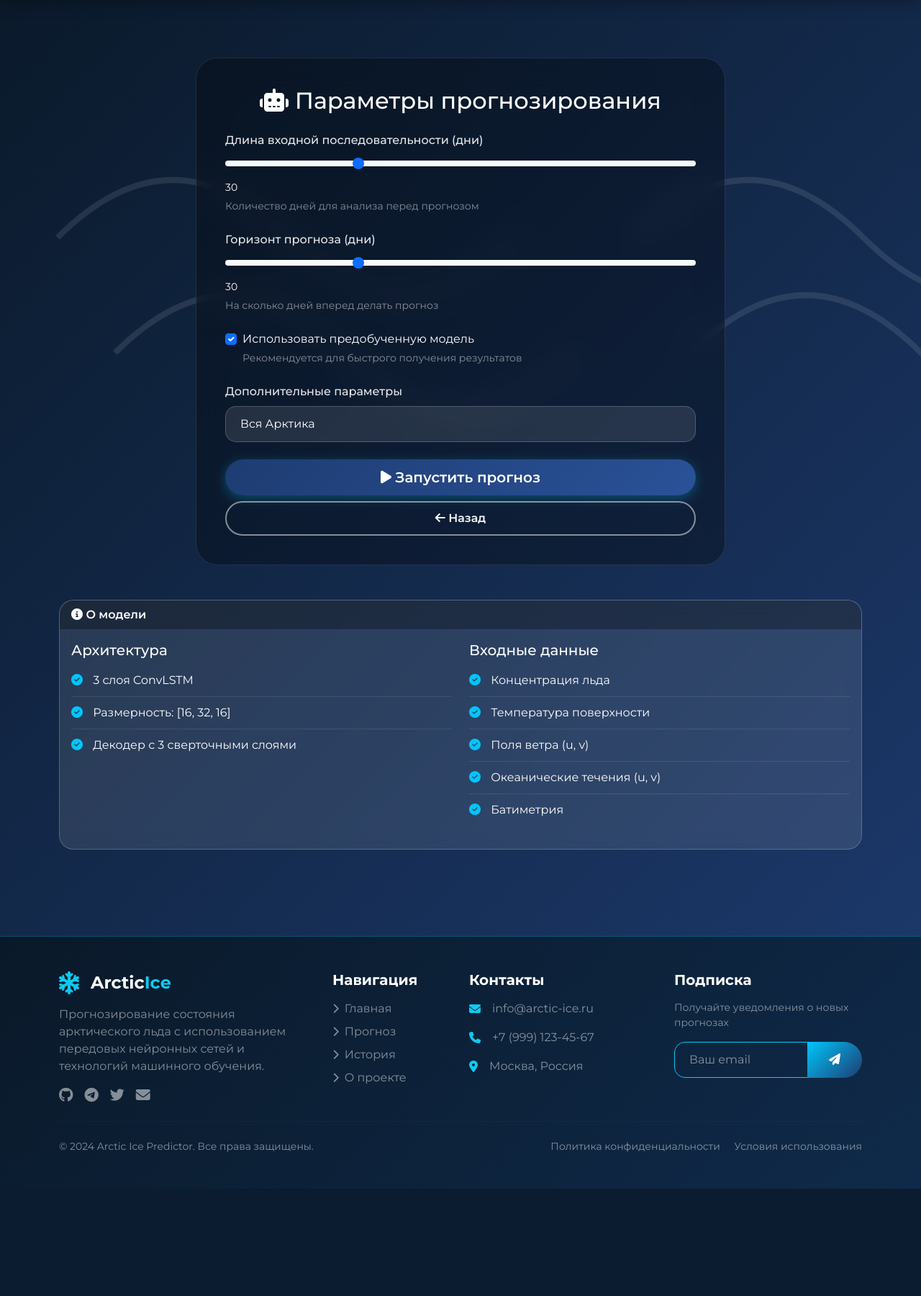
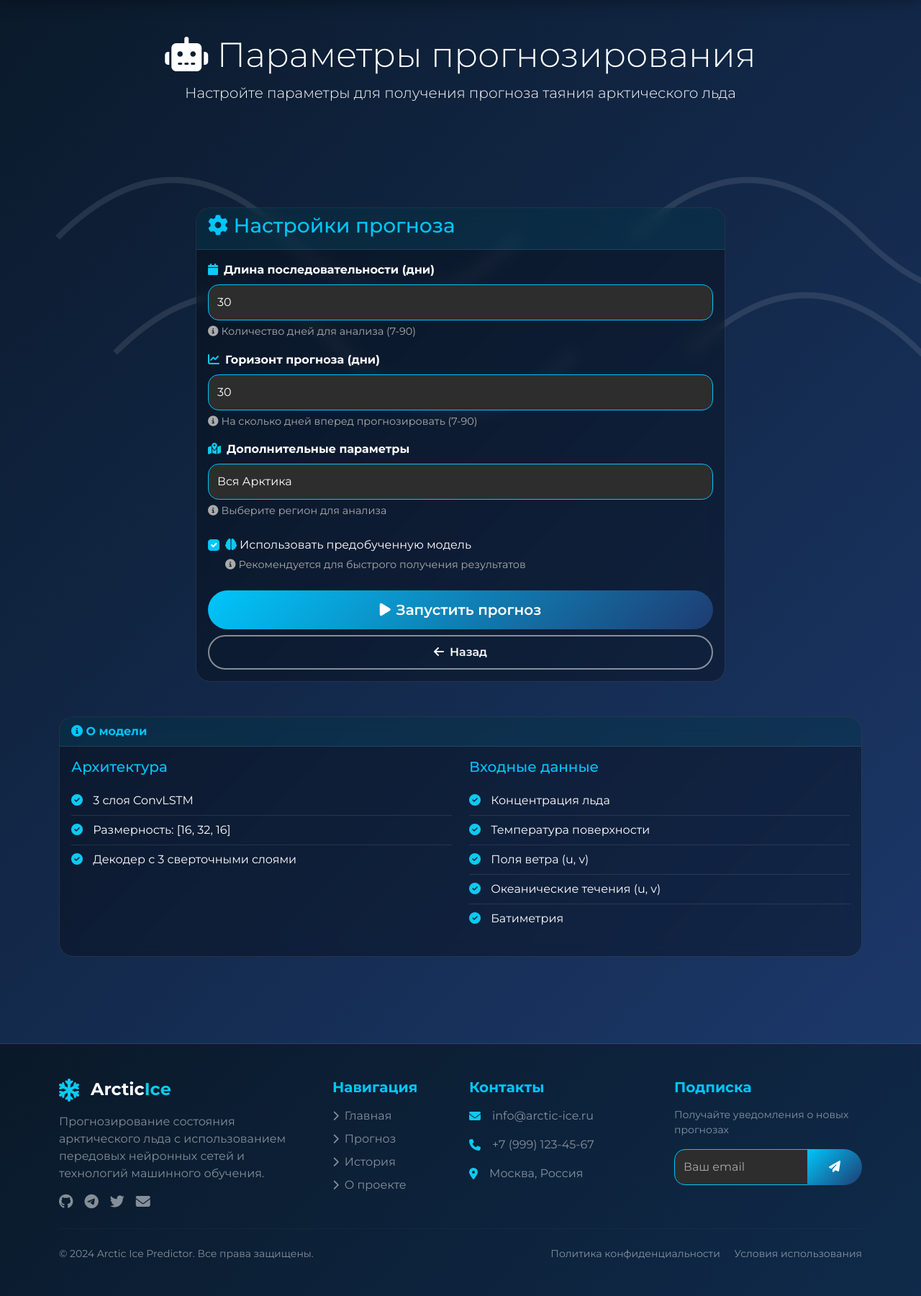
Before and after one commit to ValentinAnisimovVV/arctic-ice-predictor, a Django app: page /predict/ in a window 1280 px wide. Shown: the part 70-1870 px from the top of the page at 72% size. Before the commit the page ends 1721 px from the top, so only its background shows below. Run offline with Django 4.2, Linux system fonts and the light colour scheme.

```diff
--- a/predictor/templates/predictor/predict.html
+++ b/predictor/templates/predictor/predict.html
@@ -2,72 +2,105 @@
 
 {% extends 'predictor/base.html' %}
 
-{% block title %}{{ title }}{% endblock %}
+{% block title %}Прогноз - Arctic Ice Predictor{% endblock %}
+
+{% block hero %}
+<!-- Заголовок страницы прогноза -->
+<div class="hero-section text-center py-4">
+    <h1 class="display-5">
+        <i class="fas fa-robot"></i>
+        Параметры прогнозирования
+    </h1>
+    <p class="lead">
+        Настройте параметры для получения прогноза таяния арктического льда
+    </p>
+    <div class="buttons-to-info-spacing"></div>
+</div>
+{% endblock %}
 
 {% block content %}
 <div class="row">
     <div class="col-md-8 mx-auto">
-        <div class="prediction-form">
-            <h2 class="text-center mb-4">
-                <i class="fas fa-robot"></i>
-                Параметры прогнозирования
-            </h2>
-
+        <div class="card">
+            <div class="card-header">
+                <h3><i class="fas fa-cog"></i> Настройки прогноза</h3>
+            </div>
+            <div class="card-body">
                 <form method="post">
                     {% csrf_token %}
 
-                <div class="mb-4">
-                    <label class="form-label">Длина входной последовательности (дни)</label>
-                    <input type="range" class="form-range" min="7" max="90" step="1"
-                           id="sequenceLength" name="sequence_length" value="30"
-                           oninput="this.nextElementSibling.value = this.value">
-                    <output class="form-text text-white">30</output>
-                    <div class="form-text text-white-50">
-                        Количество дней для анализа перед прогнозом
+                    <div class="mb-3">
+                        <label for="sequenceLength" class="form-label text-white fw-bold">
+                            <i class="fas fa-calendar me-2 text-info"></i>Длина последовательности (дни)
+                        </label>
+                        <input type="number"
+                               class="form-control bg-dark text-white border-info"
+                               id="sequenceLength"
+                               name="sequence_length"
+                               value="30"
+                               min="7"
+                               max="90"
+                               style="background-color: #2d2d2d !important; color: white !important;">
+                        <div class="form-text text-info">
+                            <i class="fas fa-info-circle me-1"></i>Количество дней для анализа (7-90)
+                        </div>
+                    </div>
+
+                    <div class="mb-3">
+                        <label for="forecastHorizon" class="form-label text-white fw-bold">
+                            <i class="fas fa-chart-line me-2 text-info"></i>Горизонт прогноза (дни)
+                        </label>
+                        <input type="number"
+                               class="form-control bg-dark text-white border-info"
+                               id="forecastHorizon"
+                               name="forecast_horizon"
+                               value="30"
+                               min="7"
+                               max="90"
+                               style="background-color: #2d2d2d !important; color: white !important;">
+                        <div class="form-text text-info">
+                            <i class="fas fa-info-circle me-1"></i>На сколько дней вперед прогнозировать (7-90)
                         </div>
                     </div>
 
                     <div class="mb-4">
-                    <label class="form-label">Горизонт прогноза (дни)</label>
-                    <input type="range" class="form-range" min="7" max="90" step="1"
-                           id="forecastHorizon" name="forecast_horizon" value="30"
-                           oninput="this.nextElementSibling.value = this.value">
-                    <output class="form-text text-white">30</output>
-                    <div class="form-text text-white-50">
-                        На сколько дней вперед делать прогноз
+                        <label for="region" class="form-label text-white fw-bold">
+                            <i class="fas fa-map-marked-alt me-2 text-info"></i>Дополнительные параметры
+                        </label>
+                        <select class="form-select bg-dark text-white border-info"
+                                id="region"
+                                name="region"
+                                style="background-color: #2d2d2d !important; color: white !important;">
+                            <option value="arctic" class="bg-dark text-white">Вся Арктика</option>
+                            <option value="barents" class="bg-dark text-white">Баренцево море</option>
+                            <option value="kara" class="bg-dark text-white">Карское море</option>
+                            <option value="laptev" class="bg-dark text-white">Море Лаптевых</option>
+                        </select>
+                        <div class="form-text text-info">
+                            <i class="fas fa-info-circle me-1"></i>Выберите регион для анализа
                         </div>
                     </div>
 
                     <div class="mb-4 form-check">
-                    <input type="checkbox" class="form-check-input" id="usePretrained"
-                           name="use_pretrained" checked>
-                    <label class="form-check-label" for="usePretrained">
-                        Использовать предобученную модель
+                        <input type="checkbox" class="form-check-input" id="usePretrained" name="use_pretrained" checked>
+                        <label class="form-check-label text-white" for="usePretrained">
+                            <i class="fas fa-brain me-1 text-info"></i>Использовать предобученную модель
                         </label>
-                    <div class="form-text text-white-50">
-                        Рекомендуется для быстрого получения результатов
+                        <div class="form-text text-info">
+                            <i class="fas fa-info-circle me-1"></i>Рекомендуется для быстрого получения результатов
                         </div>
                     </div>
 
-                <div class="mb-4">
-                    <label class="form-label">Дополнительные параметры</label>
-                    <select class="form-select" name="region">
-                        <option value="arctic">Вся Арктика</option>
-                        <option value="barents">Баренцево море</option>
-                        <option value="kara">Карское море</option>
-                        <option value="laptev">Море Лаптевых</option>
-                    </select>
-                </div>
-
                     <div class="d-grid gap-2">
-                    <button type="submit" class="btn btn-primary btn-lg">
-                        <i class="fas fa-play"></i> Запустить прогноз
+                        <button type="submit" class="btn btn-info btn-lg">
+                            <i class="fas fa-play me-2"></i>Запустить прогноз
                         </button>
                         <a href="{% url 'predictor:index' %}" class="btn btn-outline-light">
-                        <i class="fas fa-arrow-left"></i> Назад
+                            <i class="fas fa-arrow-left me-2"></i>Назад
                         </a>
                     </div>
                 </form>
+            </div>
         </div>
     </div>
 </div>
@@ -84,19 +117,19 @@
                     <div class="col-md-6">
                         <h5>Архитектура</h5>
                         <ul class="feature-list">
-                            <li><i class="fas fa-check-circle"></i> 3 слоя ConvLSTM</li>
-                            <li><i class="fas fa-check-circle"></i> Размерность: [16, 32, 16]</li>
-                            <li><i class="fas fa-check-circle"></i> Декодер с 3 сверточными слоями</li>
+                            <li><i class="fas fa-check-circle text-info"></i> 3 слоя ConvLSTM</li>
+                            <li><i class="fas fa-check-circle text-info"></i> Размерность: [16, 32, 16]</li>
+                            <li><i class="fas fa-check-circle text-info"></i> Декодер с 3 сверточными слоями</li>
                         </ul>
                     </div>
                     <div class="col-md-6">
                         <h5>Входные данные</h5>
                         <ul class="feature-list">
-                            <li><i class="fas fa-check-circle"></i> Концентрация льда</li>
-                            <li><i class="fas fa-check-circle"></i> Температура поверхности</li>
-                            <li><i class="fas fa-check-circle"></i> Поля ветра (u, v)</li>
-                            <li><i class="fas fa-check-circle"></i> Океанические течения (u, v)</li>
-                            <li><i class="fas fa-check-circle"></i> Батиметрия</li>
+                            <li><i class="fas fa-check-circle text-info"></i> Концентрация льда</li>
+                            <li><i class="fas fa-check-circle text-info"></i> Температура поверхности</li>
+                            <li><i class="fas fa-check-circle text-info"></i> Поля ветра (u, v)</li>
+                            <li><i class="fas fa-check-circle text-info"></i> Океанические течения (u, v)</li>
+                            <li><i class="fas fa-check-circle text-info"></i> Батиметрия</li>
                         </ul>
                     </div>
                 </div>
@@ -105,3 +138,88 @@
     </div>
 </div>
 {% endblock %}
+
+{% block extra_css %}
+<style>
+    /* Стили для форм */
+    .form-control, .form-select {
+        background-color: #2d2d2d !important;
+        color: white !important;
+        border: 1px solid #00c6fb !important;
+        padding: 12px;
+        font-size: 1rem;
+    }
+
+    .form-control:focus, .form-select:focus {
+        background-color: #3d3d3d !important;
+        color: white !important;
+        border-color: #00c6fb !important;
+        box-shadow: 0 0 0 0.2rem rgba(0, 198, 251, 0.25);
+    }
+
+    .form-control::placeholder {
+        color: #aaa !important;
+    }
+
+    .form-select option {
+        background-color: #2d2d2d;
+        color: white;
+        padding: 10px;
+    }
+
+    .form-check-input {
+        background-color: #2d2d2d;
+        border-color: #00c6fb;
+    }
+
+    .form-check-input:checked {
+        background-color: #00c6fb;
+        border-color: #00c6fb;
+    }
+
+    .form-label {
+        color: white;
+        font-weight: 600;
+        margin-bottom: 8px;
+    }
+
+    .form-text {
+        color: #aaa !important;
+        font-size: 0.9rem;
+        margin-top: 5px;
+    }
+
+    .feature-list {
+        list-style: none;
+        padding: 0;
+    }
+
+    .feature-list li {
+        padding: 8px 0;
+        color: white;
+    }
+
+    .feature-list i {
+        color: #00c6fb;
+        margin-right: 10px;
+    }
+
+    .card {
+        background: rgba(0, 0, 0, 0.3);
+        backdrop-filter: blur(10px);
+        border: 1px solid rgba(255, 255, 255, 0.1);
+    }
+
+    .card-header {
+        background: rgba(0, 198, 251, 0.1);
+        color: #00c6fb;
+        font-weight: bold;
+        border-bottom: 1px solid rgba(255, 255, 255, 0.1);
+    }
+
+    h5 {
+        color: #00c6fb;
+        margin-bottom: 15px;
+    }
+</style>
+{% endblock %}
```
Also changed, not shown: predictor/templates/predictor/about.html (+11 -3 lines), predictor/templates/predictor/history.html (+7 -2 lines). Lines whose indentation alone changed are shown as unchanged.
